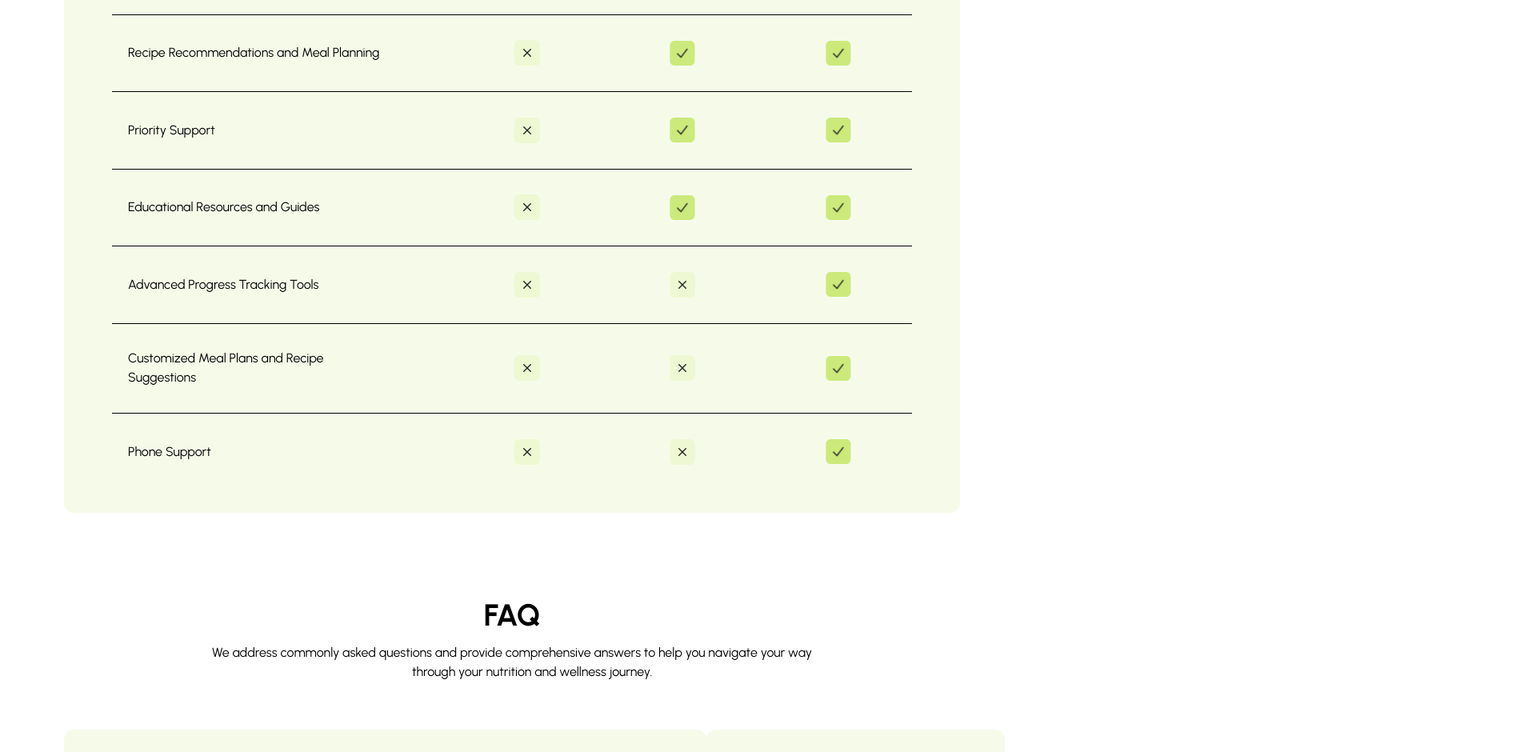
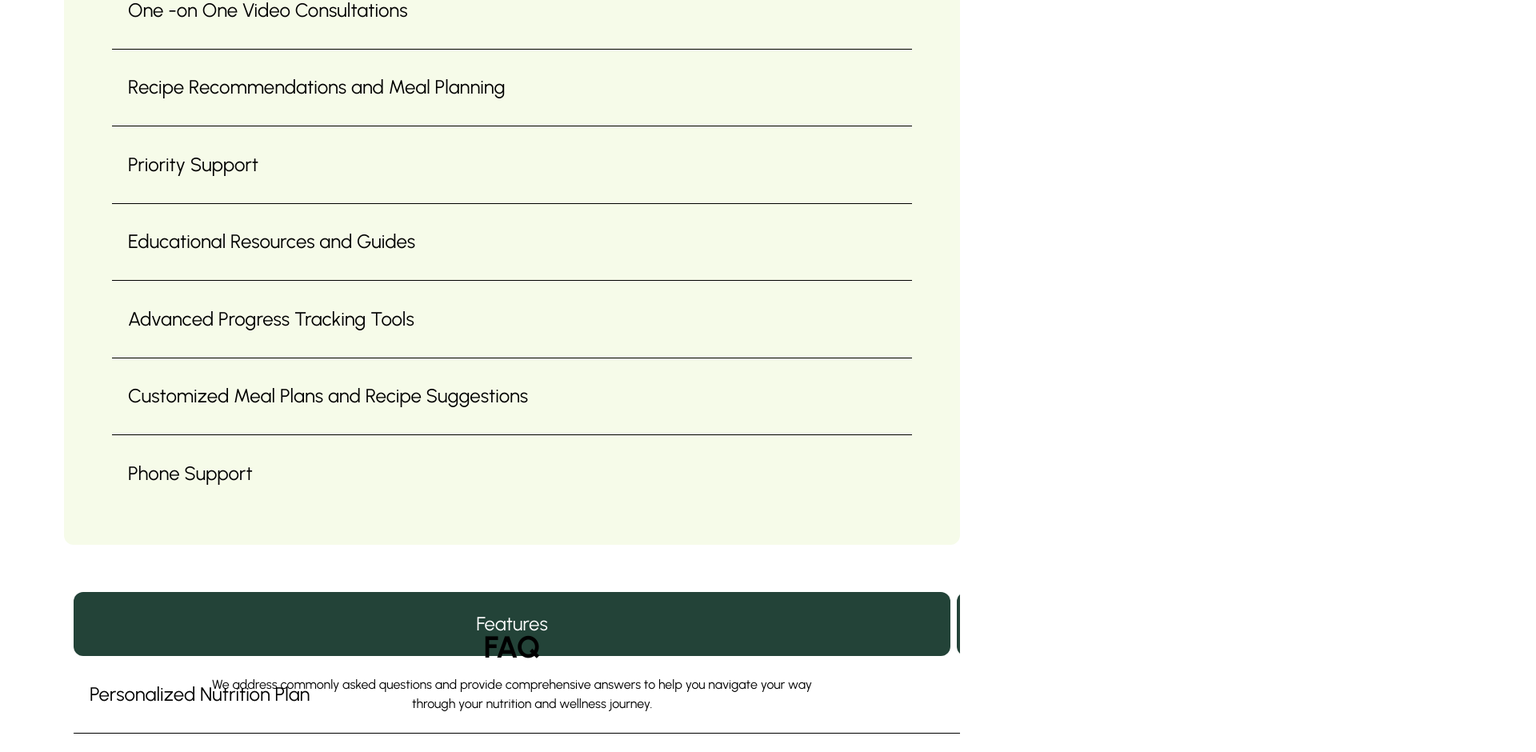
Before and after one commit to Ndahiroloicke/Nutritionist-web-app, a React (Vite) app: page /pricing in a window 1280 px wide. Shown: the part 2590-3530 px from the top of the page at 80% size, 1920 px wide, since content can reach past the window. Built offline with nearby package versions, Linux system fonts and the light colour scheme.

Commit message:
development

```diff
--- a/src/components/Pricing/Pricinghome.jsx
+++ b/src/components/Pricing/Pricinghome.jsx
@@ -17,7 +17,6 @@ const Pricinghome = () => {
       <Uppertab />
       <Navbar />
       <Homepic
-        cla="text-[30px] font-bold ml-[540px] -mt-[40px] mb-[40px]"
         abs={abs}
         cont={cont}
         h="Our Pricing"
@@ -25,7 +24,7 @@ const Pricinghome = () => {
       />
       <Button2 setYearlyPricing={setYearlyPricing} yearlyPricing={yearlyPricing} />
       {yearlyPricing ?
-      <div className="flex flex-row justify-between mt-[120px] px-[80px]">
+      <div className="flex flex-col space-y-10 sm:flex-row justify-between mt-[120px] px-[80px]">
         <Pricing
         planh="Basic Plan"
         price="$199"
@@ -58,7 +57,7 @@ const Pricinghome = () => {
           p4="Customized meal plans and recipe suggestions based on your preferences and nutritional needs."
           p5="Priority email and phone support for immediate assistance."
         />
-      </div>:<div className="flex flex-row justify-between mt-[120px] px-[80px]">
+      </div>:<div className="flex flex-col space-y-10 sm:flex-row justify-between mt-[120px] px-[80px]">
         <Pricing
         planh="Basic Plan"
         price="$49"
--- a/src/components/Pricing/pri.jsx
+++ b/src/components/Pricing/pri.jsx
@@ -1,22 +1,27 @@
-import Proptypes from "prop-types"
+import PropTypes from "prop-types";
 
+const Pri = ({ prides, img1, img2, img3 }) => {
+  return (
+    <div className="w-screen sm:flex-shrink-0 flex flex-row items-center justify-between px-[20px] py-[32px]">
+      <p className="w-1/2 text-2xl min-w-full">{prides}</p>
+      <div className="min-w-full">
+      <img src={img1} alt="plan 1" className="mx-auto sm:w-[32px] w-[52px]" />
+      </div>
+      <div className="min-w-full">
+      <img src={img2} alt="plan 2" className="mx-auto w-[52px] sm:w-[32px]" />
+      </div>
+      <div className="min-w-full">
+      <img src={img3} alt="plan 3" className="mx-auto w-[52px] sm:w-[32px]" />
+      </div>
+    </div>
+  );
+};
 
-const Pri = ({prides,img1,img2,img3}) => {
-  return (
-    <div>
-         <div className="flex flex-row justify-between items-center py-[32px] px-[20px]">
-            <p className="w-[320px]">{prides}</p>
-            <img src={img1} alt="" className="w-[32px]"/>
-            <img src={img2} alt=""  className=" w-[32px]"/>
-            <img src={img3} alt=""  className="w-[32px] mr-[56px]"/>
-        </div>
-    </div>
-  )
-}
 Pri.propTypes = {
-  prides:Proptypes.string.isRequired,
-  img1:Proptypes.string.isRequired,
-  img3:Proptypes.string.isRequired,
-  img2:Proptypes.string.isRequired
-}
-export default Pri
+  prides: PropTypes.string.isRequired,
+  img1: PropTypes.string.isRequired,
+  img3: PropTypes.string.isRequired,
+  img2: PropTypes.string.isRequired,
+};
+
+export default Pri;
--- a/src/components/Pricing/pricingdesc.jsx
+++ b/src/components/Pricing/pricingdesc.jsx
@@ -1,40 +1,157 @@
-
-import tick from "../../../public/assets/tick.png"
-import cross from "../../../public/assets/cross.png"
-import Pri from "./pri"
+import tick from "../../../public/assets/tick.png";
+import cross from "../../../public/assets/cross.png";
+import Pri from "./pri";
 
 const Pricingdesc = () => {
   return (
-    <div className='bg-[#F6FBE9] mx-[80px] h-[1150px] mt-12 rounded-[12px]'>
-        <div className='px-[60px] py-[80px]'>
-        <div className='flex flex-row justify-between'>
-            <p className='bg-[#234338] text-white py-[16px] px-[24px] text-[20px] font-medium w-[392px] h-[62px] rounded-[8px]'>Features</p>
-            <p className='bg-[#234338] h-[64px] text-white py-[16px] px-[24px] rounded-[8px] text-[20px] font-medium w-[128px]'>Free Plan</p>
-            <p className='bg-[#234338] h-[64px] text-[white] py-[16px] px-[24px] rounded-[8px] text-[20px] font-medium w-fit'>premium Plan</p>
-            <p className='bg-[#234338] text-[white] h-[64px] py-[16px] px-[24px] rounded-[8px] text-[20px] font-medium w-fit'>Ultimate Plan</p>
+    <div className="bg-[#F6FBE9] ml-6 sm:mx-[80px] h-fit sm:h-[1150px] mt-12 rounded-[12px]">
+      <div className="hidden sm:block">
+        <div className="px-[60px] py-[80px]">
+          <div className="flex flex-row justify-between">
+            <p className="bg-[#234338] text-white py-[16px] px-[24px] text-[20px] font-medium w-[392px] h-[62px] rounded-[8px]">
+              Features
+            </p>
+            <p className="bg-[#234338] h-[64px] text-white py-[16px] px-[24px] rounded-[8px] text-[20px] font-medium w-[128px]">
+              Free Plan
+            </p>
+            <p className="bg-[#234338] h-[64px] text-[white] py-[16px] px-[24px] rounded-[8px] text-[20px] font-medium w-fit">
+              premium Plan
+            </p>
+            <p className="bg-[#234338] text-[white] h-[64px] py-[16px] px-[24px] rounded-[8px] text-[20px] font-medium w-fit">
+              Ultimate Plan
+            </p>
           </div>
-       <Pri prides="Personalized Nutrition Plan" img3={tick} img1={tick} img2={tick}/>
+          <Pri
+            prides="Personalized Nutrition Plan"
+            img3={tick}
+            img1={tick}
+            img2={tick}
+          />
+          <div className="w-screen bg-black h-[0.5px]"></div>
+          <Pri prides="Mobile App Access" img3={tick} img1={tick} img2={tick} />
           <div className="w-full bg-black h-[0.5px]"></div>
-       <Pri prides="Mobile App Access" img3={tick} img1={tick} img2={tick}/>
+          <Pri prides="Email Support" img3={tick} img1={tick} img2={tick} />
           <div className="w-full bg-black h-[0.5px]"></div>
-       <Pri prides="Email Support" img3={tick} img1={tick} img2={tick}/>
+          <Pri
+            prides="One -on One Video Consultations"
+            img3={tick}
+            img1={cross}
+            img2={tick}
+          />
           <div className="w-full bg-black h-[0.5px]"></div>
-       <Pri prides="One -on One Video Consultations" img3={tick} img1={cross} img2={tick}/>
+          <Pri
+            prides="Recipe Recommendations and Meal Planning"
+            img3={tick}
+            img1={cross}
+            img2={tick}
+          />
           <div className="w-full bg-black h-[0.5px]"></div>
-       <Pri prides="Recipe Recommendations and Meal Planning"img3={tick} img1={cross} img2={tick}/>
+          <Pri prides="Priority Support" img3={tick} img1={cross} img2={tick} />
           <div className="w-full bg-black h-[0.5px]"></div>
-       <Pri prides="Priority Support" img3={tick} img1={cross} img2={tick}/>
+          <Pri
+            prides="Educational Resources and Guides"
+            img3={tick}
+            img1={cross}
+            img2={tick}
+          />
           <div className="w-full bg-black h-[0.5px]"></div>
-       <Pri prides="Educational Resources and Guides" img3={tick} img1={cross} img2={tick}/>
+          <Pri
+            prides="Advanced Progress Tracking Tools"
+            img3={tick}
+            img1={cross}
+            img2={cross}
+          />
           <div className="w-full bg-black h-[0.5px]"></div>
-       <Pri prides="Advanced Progress Tracking Tools" img3={tick} img1={cross} img2={cross}/>
+          <Pri
+            prides="Customized Meal Plans and Recipe Suggestions"
+            img3={tick}
+            img1={cross}
+            img2={cross}
+          />
           <div className="w-full bg-black h-[0.5px]"></div>
-       <Pri prides="Customized Meal Plans and Recipe Suggestions" img3={tick} img1={cross} img2={cross}/>
-       <div className="w-full bg-black h-[0.5px]"></div>
-       <Pri prides="Phone Support" img3={tick} img1={cross} img2={cross}/>
+          <Pri prides="Phone Support" img3={tick} img1={cross} img2={cross} />
         </div>
       </div>
-  )
-}
+      <div className="overflow-x-auto py-5 px-3 w-full">
+        <div className="flex flex-row space-x-2">
+          <div className="bg-[#234338] min-w-full text-white px-5 text-2xl rounded-xl py-6">
+            <p className="w-fit mx-auto">Features</p>
+          </div>
+          <div className="bg-[#234338] min-w-full text-white px-5 text-2xl rounded-xl py-6">
+            <p className="w-fit mx-auto">Free Plan</p>
+          </div>
+          <div className="bg-[#234338] min-w-full text-white px-5 text-2xl rounded-xl py-6">
+            <p className="w-fit mx-auto">Premium Plan</p>
+          </div>
+          <div className="bg-[#234338] min-w-full text-white px-5 text-2xl rounded-xl py-6">
+            <p className="w-fit mx-auto">Ultimate Plan</p>
+          </div>
+        </div>
 
-export default Pricingdesc
+            <Pri
+              prides="Personalized Nutrition Plan"
+              img3={tick}
+              img1={tick}
+              img2={tick}
+            />
+            <div className="w-[2200px] bg-black h-[0.5px]"></div>
+            <Pri
+              prides="Mobile App Access"
+              img3={tick}
+              img1={tick}
+              img2={tick}
+            />
+            <div className="w-[2200px] bg-black h-[0.5px]"></div>
+            <Pri prides="Email Support" img3={tick} img1={tick} img2={tick} />
+            <div className="w-[2200px] bg-black h-[0.5px]"></div>
+            <Pri
+              prides="One-on-One Video Consultations"
+              img3={tick}
+              img1={cross}
+              img2={tick}
+            />
+            <div className="w-[2200px] bg-black h-[0.5px]"></div>
+            <Pri
+              prides="Recipe Recommendations and Meal Planning"
+              img3={tick}
+              img1={cross}
+              img2={tick}
+            />
+            <div className="w-[2200px] bg-black h-[0.5px]"></div>
+            <Pri
+              prides="Priority Support"
+              img3={tick}
+              img1={cross}
+              img2={tick}
+            />
+            <div className="w-[2200px] bg-black h-[0.5px]"></div>
+            <Pri
+              prides="Educational Resources and Guides"
+              img3={tick}
+              img1={cross}
+              img2={tick}
+            />
+            <div className="w-[2200px] bg-black h-[0.5px]"></div>
+            <Pri
+              prides="Advanced Progress Tracking Tools"
+              img3={tick}
+              img1={cross}
+              img2={cross}
+            />
+            <div className="w-[2200px] bg-black h-[0.5px]"></div>
+            <Pri
+              prides="Customized Meal Plans and Recipe Suggestions"
+              img3={tick}
+              img1={cross}
+              img2={cross}
+            />
+            <div className="w-[2200px] bg-black h-[0.5px]"></div>
+            <Pri prides="Phone Support" img3={tick} img1={cross} img2={cross} />
+            <div className="w-[2200px] bg-black h-[0.5px]"></div>
+
+      </div>
+    </div>
+  );
+};
+
+export default Pricingdesc;
--- a/src/components/Process/explan.jsx
+++ b/src/components/Process/explan.jsx
@@ -2,17 +2,17 @@ import PropTypes from "prop-types";
 
 const Explan = ({ number, img, heade, parm }) => {
   return (
-    <div className="pl-[20px]">
+    <div className="">
       <h1 className="text-[100px] z-10 font-extrabold text-[#468671] -mb-[55px]">
         {number}
       </h1>
-      <div className="flex flex-col z-50 relative bg-[#F6FBE9] w-fit p-[40px] rounded-[10px] h-[228px]">
+      <div className="flex flex-col z-50 relative bg-[#F6FBE9] px-5 py-7 w-full rounded-[10px] sm:h-[228px]">
         <div className="flex flex-row items-center mb-[15px]">
           <img className="w-[54px] h-[54px] mb-[2px]" src={img} alt="" />
           <h1 className="text-[20px] font-semibold ml-[25px]">{heade}</h1>
         </div>
         <div>
-          <p className="h-auto w-[524px]">{parm}</p>
+          <p className="h-auto sm:w-full">{parm}</p>
         </div>
       </div>
     </div>
--- a/src/components/Team/homepic.jsx
+++ b/src/components/Team/homepic.jsx
@@ -1,7 +1,7 @@
 import PropTypes from "prop-types";
 const Homepic = ({ abs, cont, h, p, cla }) => {
   return (
-    <div className="sm:px-[100px]">
+    <div className="px-6 sm:px-[100px]">
       <div className="bg-[#F6FBE9] sm:px-[200px] pb-16 rounded-t-xl w-full mt-[100px]">
         <div className="">
           <img src={abs} alt="" className="sm:w-fit mx-auto" />
@@ -11,8 +11,8 @@ const Homepic = ({ abs, cont, h, p, cla }) => {
             className="relative bottom-44 w-fit mx-auto"
           />
           </div>
-          <div className="">
-          <h1 className="text-[30px] w-fit mx-auto font-bold mb-7">{h}</h1>
+          <div className="w-full">
+          <h1 className="text-[30px] w-80 sm:w-fit mx-auto font-bold mb-7">{h}</h1>
           </div>
           <div className="w-96 sm:w-full mx-auto">
           <p className="">{p}</p>
```
Also changed, not shown: src/components/Pricing/FAQ.jsx (+8 -8 lines), src/components/Pricing/question.jsx (+12 -13 lines), src/components/Process/ProcessHome.jsx (+3 -4 lines). Lines whose indentation alone changed are shown as unchanged.
